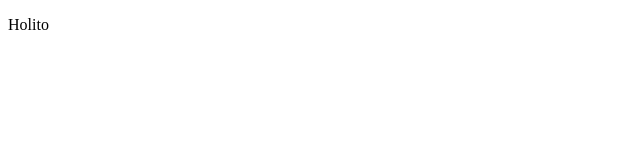
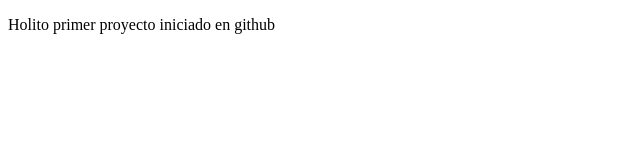
Before and after one commit to jeison-diaz-quintero/primerProyecto, a plain HTML site: page index.html in a window 1280 px wide. Shown: the whole page, without its empty margins (0-640 px from the left). Drawn offline with Linux system fonts and the light colour scheme.

Commit message:
cambio para github

```diff
--- a/index.html
+++ b/index.html
@@ -8,7 +8,7 @@
 </head>
 <body>
     <p>
-        Holito
+        Holito primer proyecto iniciado en github
     </p>
 </body>
 </html>
```
